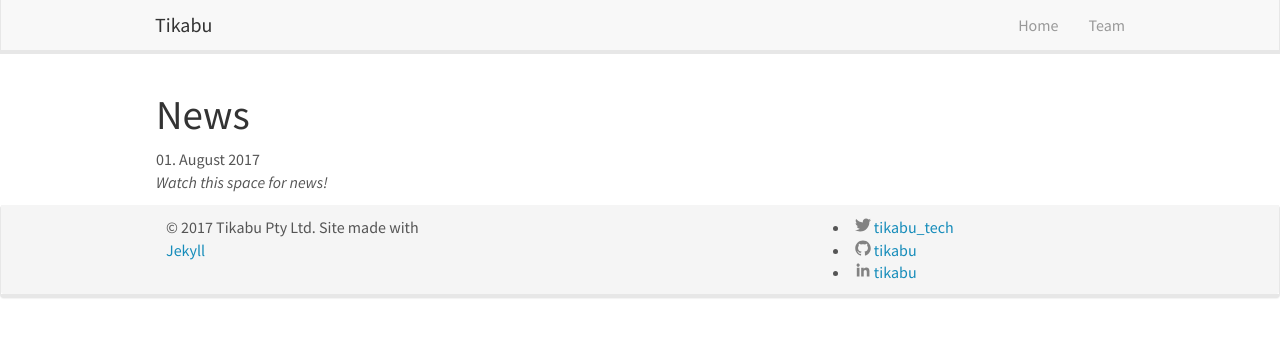
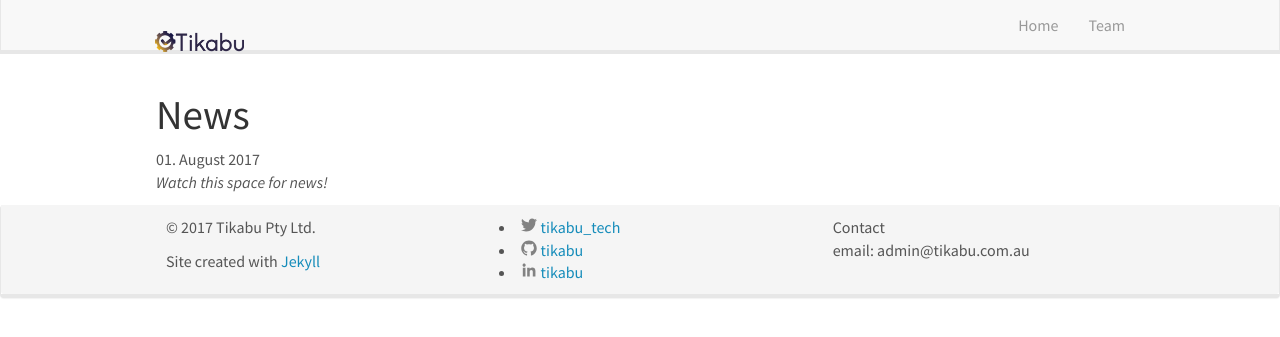
Before and after one commit to tikabu/tikabu_website, a Jekyll site: the page built from _pages/allnews.md, in a window 1280 px wide. Shown: the top 337 px of the page. Built offline with Jekyll 4.4.1, drawn with Linux system fonts in a browser that asks for light colours; nearby versions of some CDN libraries.

Commit message:
header and other changes

```diff
--- a/CNAME
+++ /dev/null
@@ -1 +0,0 @@
-tikabu.com.au
--- a/_config.yml
+++ b/_config.yml
@@ -16,6 +16,8 @@ url: ""
 twitter_username: tikabu_tech
 github_username:  tikabu
 linkedin_username: tikabu
+header_logo: header_logo.png
+
 
 include:
   - .htaccess
--- a/_includes/footer.html
+++ b/_includes/footer.html
@@ -4,7 +4,8 @@
 	  <div class="row">
 		<div class="col-sm-4">
 
-		  <p>&copy 2017 Tikabu Pty Ltd. Site made with <a href="https://jekyllrb.com">Jekyll</a></p>
+			<p>&copy 2017 Tikabu Pty Ltd. <br> </p>
+				<p>  Site created with <a href="https://jekyllrb.com">Jekyll</a></p>
 
 
 
@@ -12,8 +13,6 @@
 
 
 		</div>
-			 			<div class="col-sm-4">
-							 </div>
 			<div class="col-sm-4">
 							{% if site.twitter_username %}
           <li>
@@ -46,6 +45,15 @@
 					{% endif %}
 
 		</div>
+						 			<div class="col-sm-4">
+
+
+
+						 			Contact
+								 <br>email: {{ site.email }}
+
+
+							 </div>
 	  </div>
 	</div>
   </div>
--- a/_includes/header.html
+++ b/_includes/header.html
@@ -6,9 +6,10 @@
 		<span class="icon-bar"></span>
 		<span class="icon-bar"></span>
 		<span class="icon-bar"></span>
-	  </button>
+		</button>
 
-    <a class="navbar-brand" href="{{ site.url }}{{ site.baseurl }}/">Tikabu</a>
+
+    <a class="navbar-brand" href="{{ site.url }}{{ site.baseurl }}/"><img src="{{ site.url }}{{ site.baseurl }}/images/{{ site.header_logo }}" class="img-responsive" width="25%" style="float: left" /><br></a>
 	</div>
 	<div class="collapse navbar-collapse" id="navbar-collapse-1">
 	  <ul class="nav navbar-nav navbar-right">
```
Also changed, not shown: README.md (deleted, +0 -10 lines), _pages/home.md (+2 -59 lines), images/header_logo.png (added).
